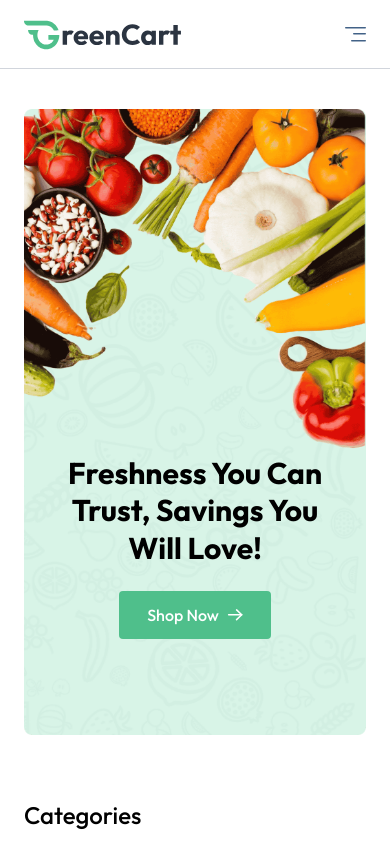
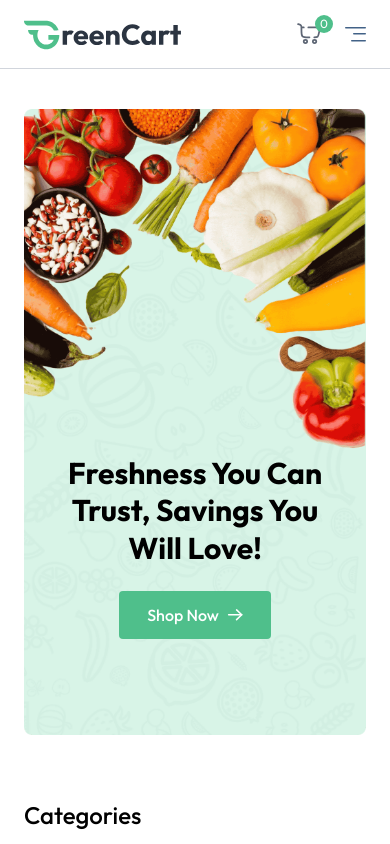
Before and after one commit to Arisha-Akbar/greencart, a React (Vite) app in the folder client/: page / in a window 390 px wide. Shown: the top 844 px of the page. Built offline with nearby package versions, Linux system fonts and the light colour scheme.

Commit message:
improved cart icon placement and menu button functionality

```diff
--- a/client/src/components/Navbar.jsx
+++ b/client/src/components/Navbar.jsx
@@ -65,7 +65,6 @@ const Navbar = () => {
             className="w-6 opacity-80"
           />
           <button className="absolute -top-2 -right-3 text-xs text-white bg-primary w-4.5 h-4.5 rounded-full">
-
             {getCartCount()}
           </button>
         </div>
@@ -99,15 +98,31 @@ const Navbar = () => {
           </div>
         )}
       </div>
+      <div className="flex items-center gap-6 sm:hidden">
+        <div
+          onClick={() => {
+            navigate("/cart");
+          }}
+          className="relative cursor-pointer"
+        >
+          <img
+            src={assets.nav_cart_icon}
+            alt="cart"
+            className="w-6 opacity-80"
+          />
+          <button className="absolute -top-2 -right-3 text-xs text-white bg-primary w-4.5 h-4.5 rounded-full">
+            {getCartCount()}
+          </button>
+        </div>
 
         <button
           onClick={() => (open ? setOpen(false) : setOpen(true))}
           aria-label="Menu"
-        className="sm:hidden"
         >
           {/* Menu Icon SVG */}
           <img src={assets.menu_icon} alt="menu" />
         </button>
+      </div>
 
       {/* Mobile Menu */}
       {open && (
```
Lines whose indentation alone changed are shown as unchanged.
